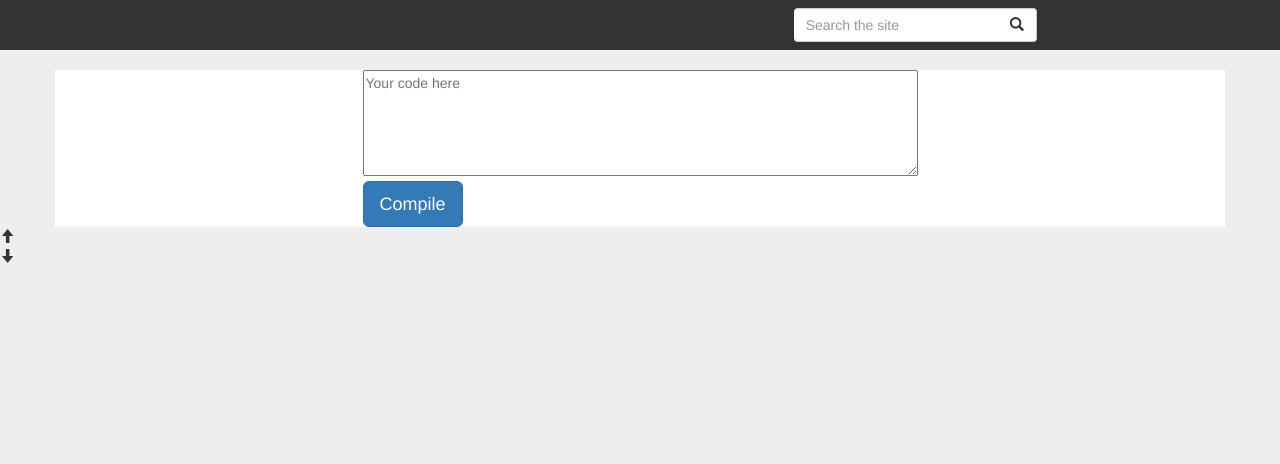
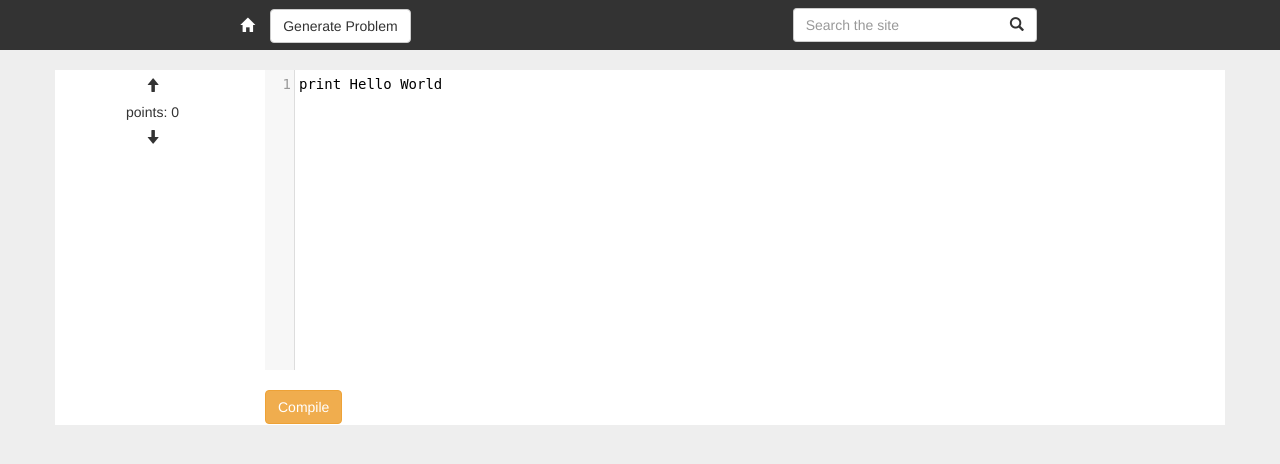
Before and after one commit to Roxasch/HackCooper2016, a Flask app: page /text in a window 1280 px wide. Shown: the top 464 px of the page. Run offline with Flask 2, Linux system fonts and the light colour scheme; some libraries are stand-ins or nearby versions.

Commit message:
Don't move

```diff
--- a/templates/text_area.html
+++ b/templates/text_area.html
@@ -1,16 +1,29 @@
 <!DOCTYPE html>
-<html lang="en">
+<html>
 <head>
-    <meta charset="UTF-8">
-    <title>Home</title>
+    <meta charset="utf-8">
+    <meta http-equiv="X-UA-Compatible" content="IE=edge">
+    <meta name="viewport" content="width=device-width, initial-scale=1">
+    <title>Hack Cooper</title>
+    <link rel="stylesheet" type="text/css" href="plugin/codemirror/lib/codemirror.css">
+    <link rel="stylesheet" type="text/css" href="css/text_area.css">
+    <link href="css/bootstrap.min.css" rel="stylesheet">
+    <script href="js/bootstrap.min.js"></script>
 
-    <link href="css/bootstrap.min.css" rel="stylesheet">
-
-    <link href="css/text_area.css" rel="stylesheet">
 </head>
 <body>
+
     <div class="navbar navbar-default">
-            <div class="col-sm-6"></div>
+        <div class="col-sm-2"></div>
+        <div class="col-sm-4 nav-left">
+            <button type="submit" class="btn btn-default home-btn">
+                <span class="glyphicon glyphicon-home home">
+                </span>
+            </button>
+            <button type="submit" class="btn btn-default">
+                Generate Problem
+            </button>
+        </div>
         <div class="col-sm-4 nav-right">
             <form class="navbar-form pull-right" role="search">
                 <div class="input-group">
@@ -27,28 +40,46 @@
     </div>
     <div class="container">
         <div class="row">
-            <div class="col-md-3"></div>
-            <div class="col-md-6">
-                <div id="text">
-                    <textarea placeholder="Your code here" cols="30" rows="5" style="width: 100%"></textarea>
+            <div class="col-sm-2" style="text-align: center">
+                <div class="row">
+                        <button type="button" class="btn btn-default btn-arrows">
+                            <span class="glyphicon glyphicon-arrow-up"></span>
+                        </button>
                     </div>
-
-                <div id="button">
-                    <button type="button" class="btn btn-primary btn-lg gradient">Compile</button>
+                    <div class="row">
+                        points: 0
+                    </div>
+                    <div class="row">
+                        <button type="button" class="btn btn-default btn-arrows">
+                            <span class="glyphicon glyphicon-arrow-down"></span>
+                        </button>
                     </div>
             </div>
-            <div class="col-md-3"></div>
+            <div class="col-sm-6">
+                <div class="row">
+                    <div class="col-sm-12">
+                        <textarea class="codemirror-textarea" id=text123>print Hello World</textarea>
+
+                        <!-- javascript -->
+                        <script type="text/javascript" src="js/jquery.min.js"></script>
+                        <script type="text/javascript" src="plugin/codemirror/lib/codemirror.js"></script>
+                        <script type="text/javascript" src="js/default.js"></script>
+                        <br>
+
+                        <button type="button" class="btn btn-warning">Compile</button>
                     </div>
                 </div>
-
-    <div id="up">
-        <span class="glyphicon glyphicon-arrow-up"></span>
             </div>
-    <div id="down">
-        <span class="glyphicon glyphicon-arrow-down"></span>
+            <div class="col-sm-6"></div>
         </div>
-
-
-
+    </div>
 </body>
+<script src=http://ajax.googleapis.com/ajax/libs/jquery/3.1.0/jquery.min.js></script>
+<script>function test(){
+    $.post("/check",{
+        "value":document.getElementById("text123").value,
+        "lang":"python"
+        "prob":"1"}
+    )
+}
 </html>
```
Also changed, not shown: templates/index.html (+18 -8 lines). Lines whose indentation alone changed are shown as unchanged.
